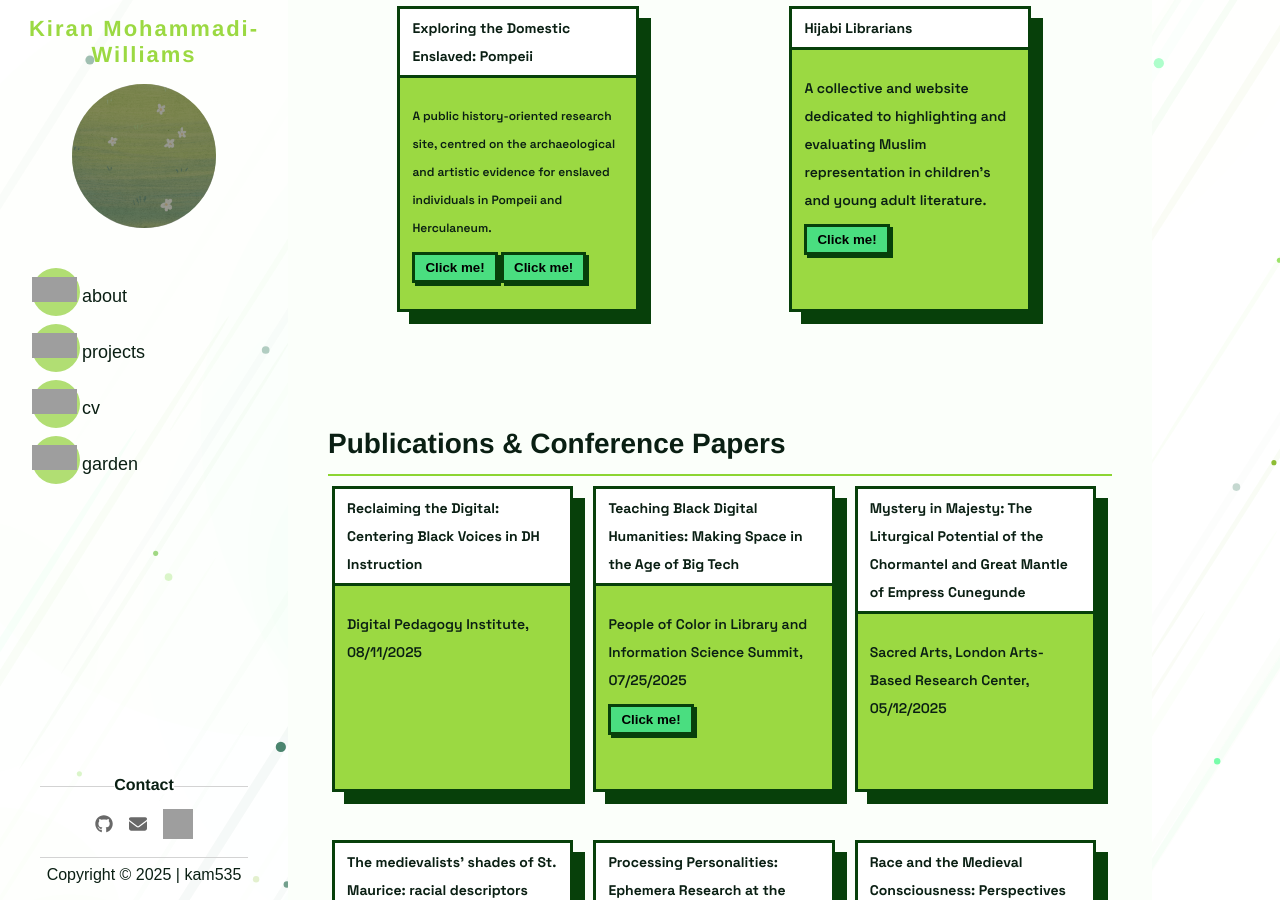
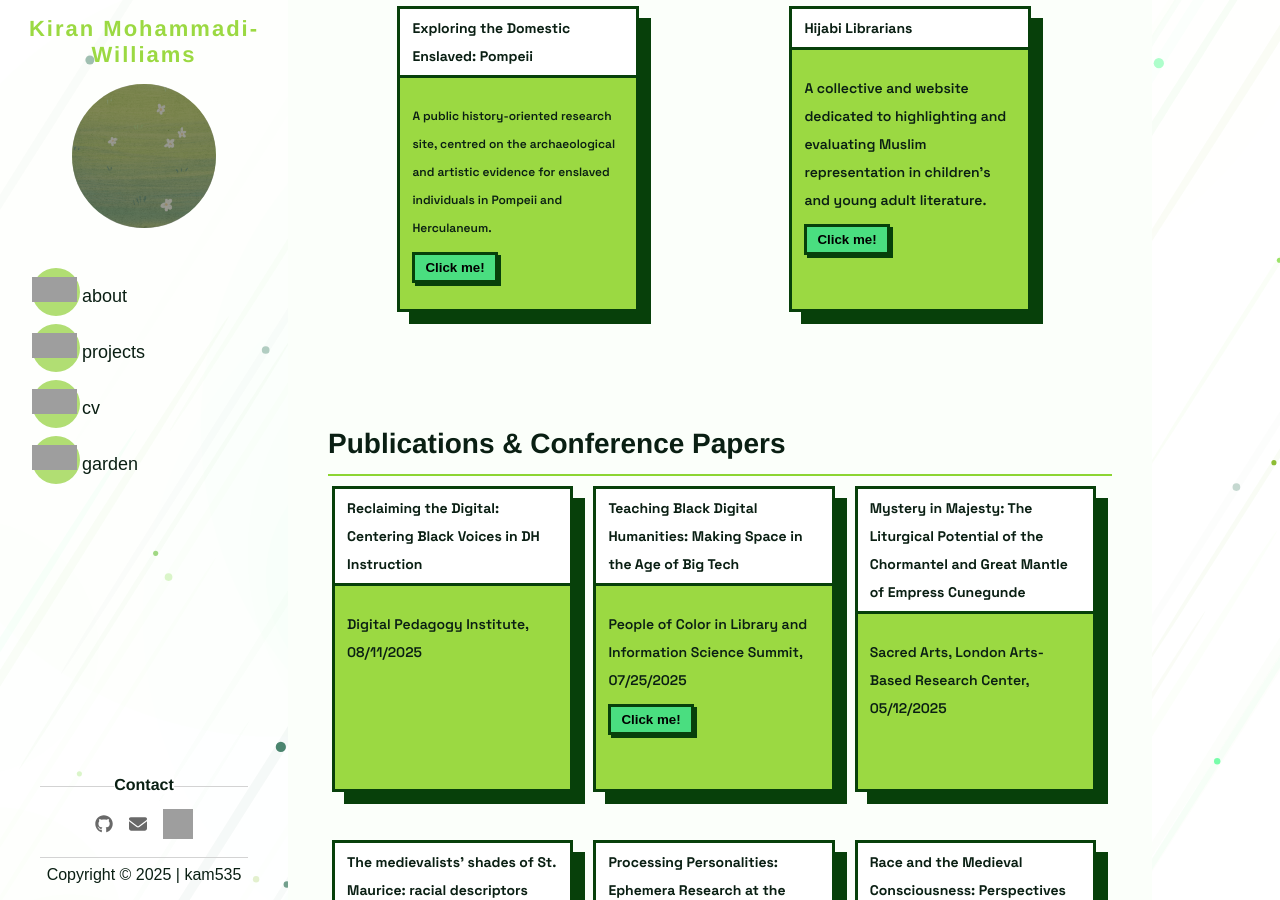
Before and after one commit to green-queen/green-queen.github.io, a Jekyll site: the page built from _pages/projects.md, in a window 1280 px wide and 900 px high, scrolled down 1000 px. Built offline with Jekyll 4.4.1, drawn with Linux system fonts in a browser that asks for light colours; some web fonts are replaced; grey boxes are pictures that could not be loaded.

Commit message:
Update projects.md

```diff
--- a/_pages/projects.md
+++ b/_pages/projects.md
@@ -52,7 +52,6 @@ main {
       <a href="https://sites.google.com/oberlin.edu/domestic-slavery-pompeii/home">
         <button class="button">Click me!</button>
       </a>
-      <button class="button">Click me!</button>
     </div>
   </div>
   <div class="card">
```
